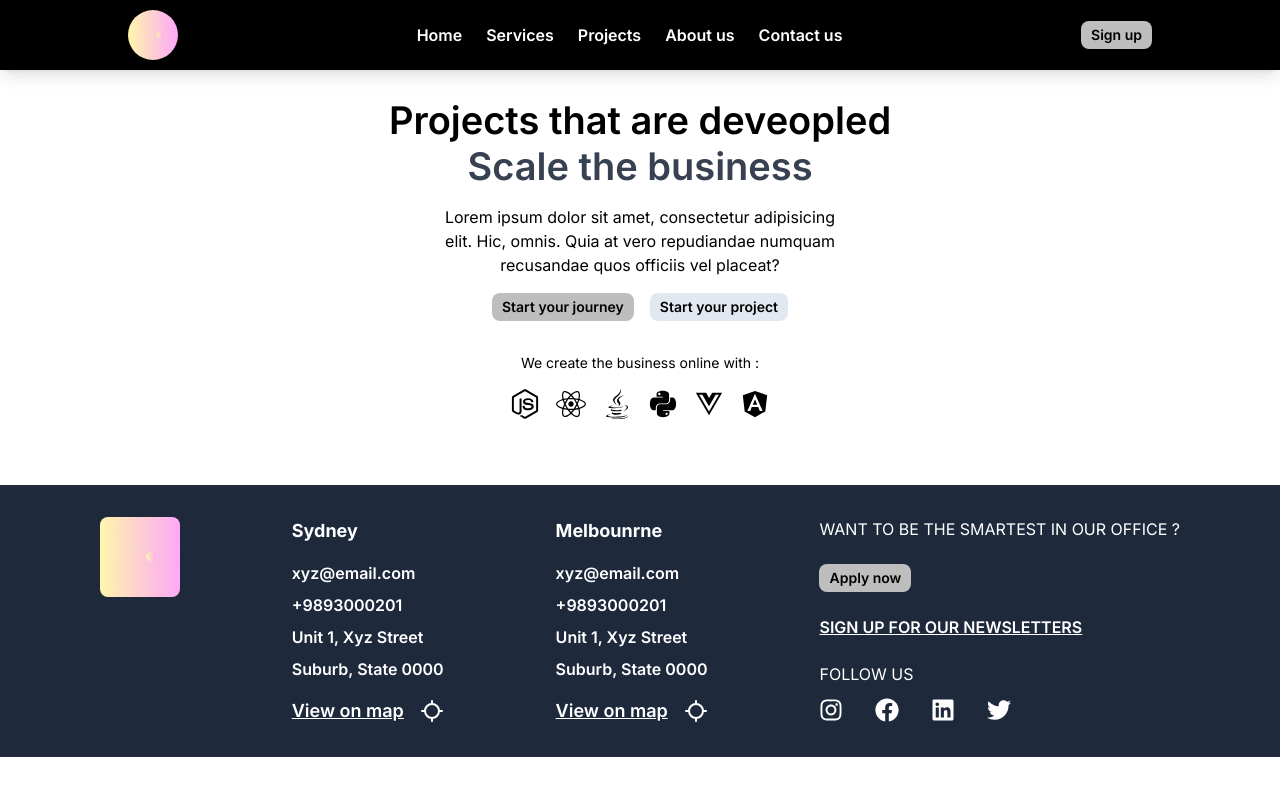
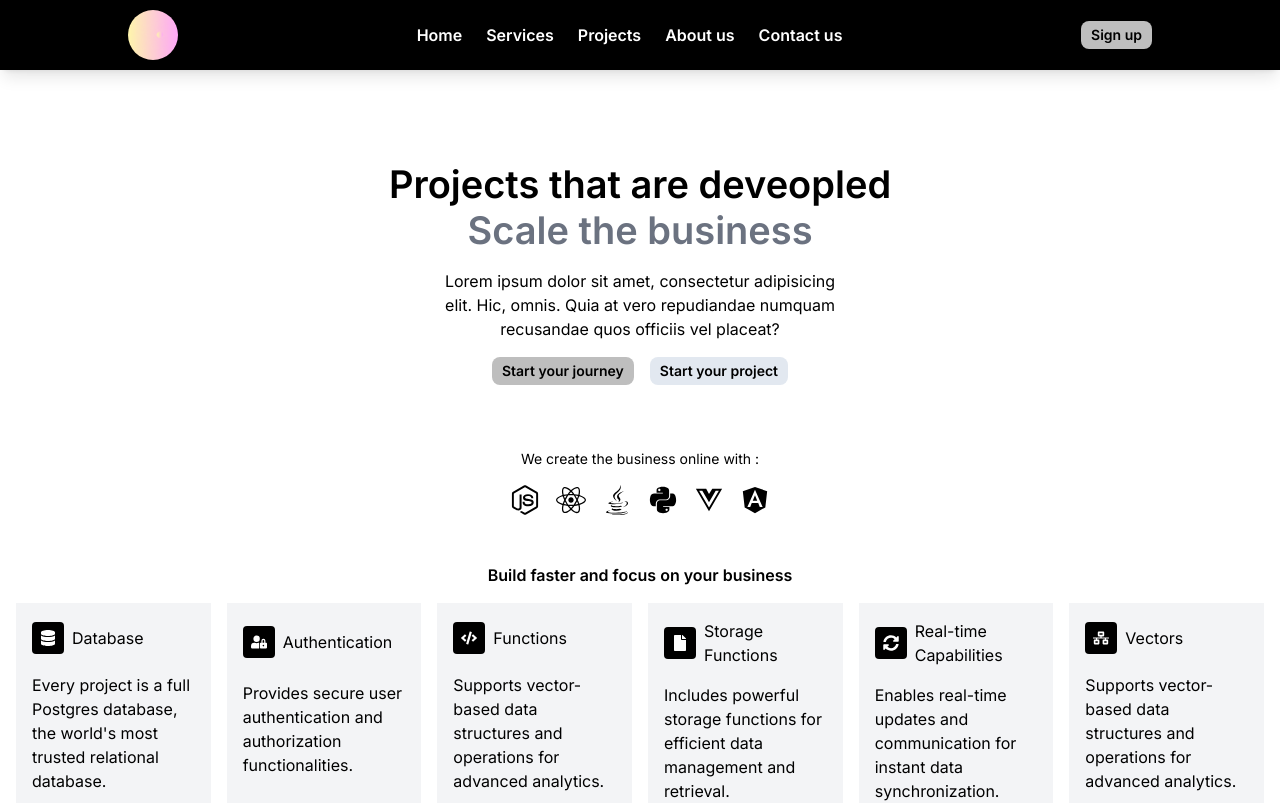
Before and after one commit to Krisna07/Digithink, a Next.js app: page /projects in a window 1280 px wide. Shown: the top 803 px of the page. Built offline with nearby package versions, Linux system fonts and the light colour scheme.

Commit message:
bsuilding methods

```diff
--- a/src/app/projects/page.tsx
+++ b/src/app/projects/page.tsx
@@ -1,13 +1,49 @@
 import React from 'react'
 import Button from '../Components/Button'
-import { FaAngular, FaJava, FaNodeJs, FaPython, FaReact, FaVuejs } from 'react-icons/fa'
+import { FaAngular, FaChevronRight, FaJava, FaNodeJs, FaPython, FaReact, FaVuejs, FaDatabase, FaUserLock, FaSyncAlt, FaNetworkWired, FaFile, FaCode } from 'react-icons/fa'
 
 const page = () => {
+
+
+const projectArray = [
+  {
+    title: "Database",
+    des: "Every project is a full Postgres database, the world's most trusted relational database.",
+    icons: <FaDatabase />
+  },
+  {
+    title: "Authentication",
+    des: "Provides secure user authentication and authorization functionalities.",
+    icons: <FaUserLock />
+  },
+  {
+    title: "Functions",
+    des: "Supports vector-based data structures and operations for advanced analytics.",
+    icons: <FaCode />
+  },
+  {
+    title: "Storage Functions",
+    des: "Includes powerful storage functions for efficient data management and retrieval.",
+    icons: <FaFile />
+  },
+  {
+    title: "Real-time Capabilities",
+    des: "Enables real-time updates and communication for instant data synchronization.",
+    icons: <FaSyncAlt />
+  },
+  {
+    title: "Vectors",
+    des: "Supports vector-based data structures and operations for advanced analytics.",
+    icons: <FaNetworkWired />
+  }
+];
+
+
   return (
-    <div className='w-full grid place-items-center'>
-        <div className='px-4 py-8 grid place-items-center gap-4'>
+    <div className='w-full grid place-items-center py-16 gap-8 overflow-hidden'>
+        <div className='px-4 py-8 grid place-items-center gap-4 '>
           <div className='text-center font-semibold'>  <h2 className='text-[38px] leading-[120%] '>Projects that are deveopled</h2>
-            <h2 className='text-[38px] leading-[120%]  text-gray-700'>Scale the business</h2></div>
+            <h2 className='text-[38px] leading-[120%]  text-gray-500'>Scale the business</h2></div>
             <p className='tablet:w-[400px] text-center'>Lorem ipsum dolor sit amet, consectetur
             adipisicing elit. Hic, omnis. Quia at vero repudiandae numquam recusandae
             quos officiis vel placeat?</p>
@@ -20,6 +56,17 @@ const page = () => {
             <p className='text-sm'>We create the business online with :</p>
             <div className='flex gap-4 text-3xl font-semibold'><FaNodeJs/> <FaReact/> <FaJava/> <FaPython/> <FaVuejs/><FaAngular/></div>
         </div>
+        <div className='lg:w-fit grid place-items-center gap-4 p-4 '>
+            <div className='font-semibold'>Build faster and focus on your business</div>
+            <div className='w-full laptop:flex grid tablet:grid-cols-3 gap-4 overflow-hidden'>
+               {projectArray.map((items)=> <div className='laptop:w-[200px] grid gap-4 p-4 bg-gray-100' key={items.title}>
+                    <div className='flex items-center gap-2'><div className='p-2 rounded bg-black text-white hover:animate-pulse '>{items.icons}</div> {items.title}</div>
+                    <div>{items.des}</div>
+                    <span className='text-sm flex gap-2 items-center'>View <FaChevronRight/> </span>
+                </div>)}
+            </div>
+        </div>
+        <div  className='bg-gray-700 h-[1px] w-full skew-y-[-2deg] m-8 '></div>
         </div>
   )
 }
```
